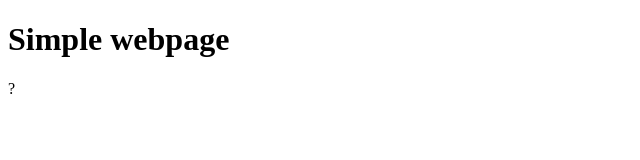
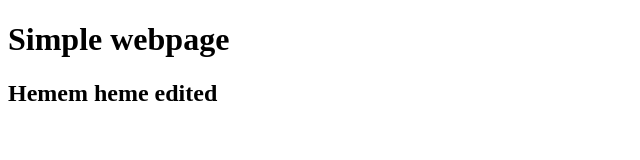
Before and after one commit to Horkyze/ducking-archer, a plain HTML site: page index.html in a window 1280 px wide. Shown: the whole page, without its empty margins (0-640 px from the left). Drawn offline with Linux system fonts and the light colour scheme.

Commit message:
edited index

```diff
--- a/index.html
+++ b/index.html
@@ -6,5 +6,6 @@
 
     <body>
         <h1>Simple webpage</h1>
+		<h2>Hemem heme edited</h2>
     </body>
-</html>?
+</html>
```
